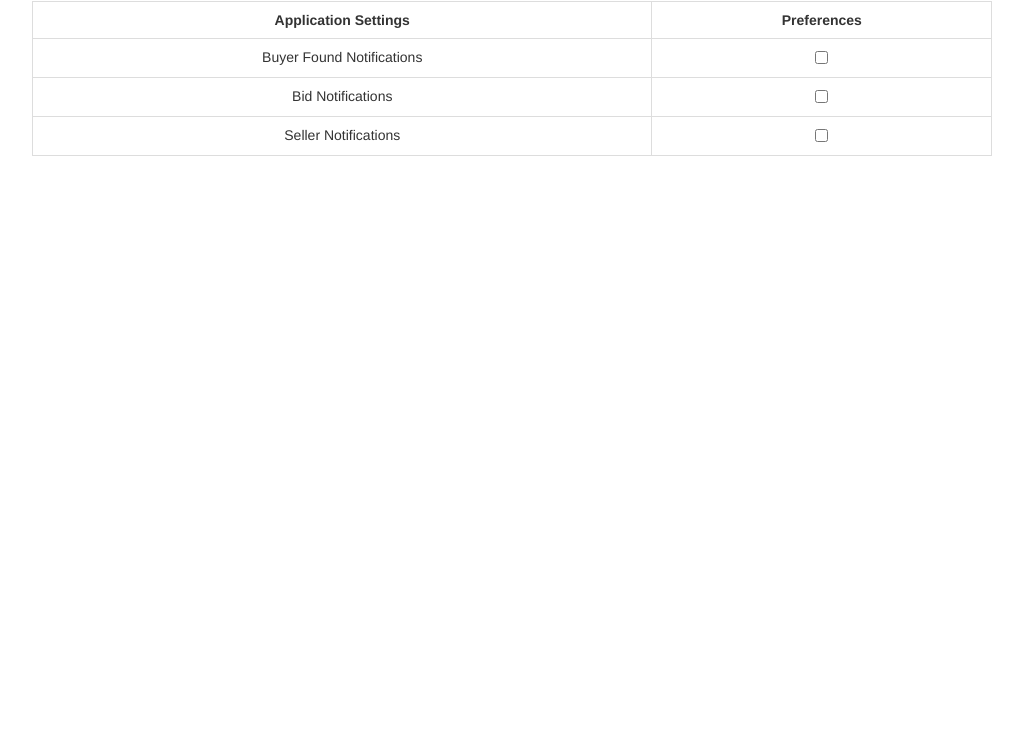
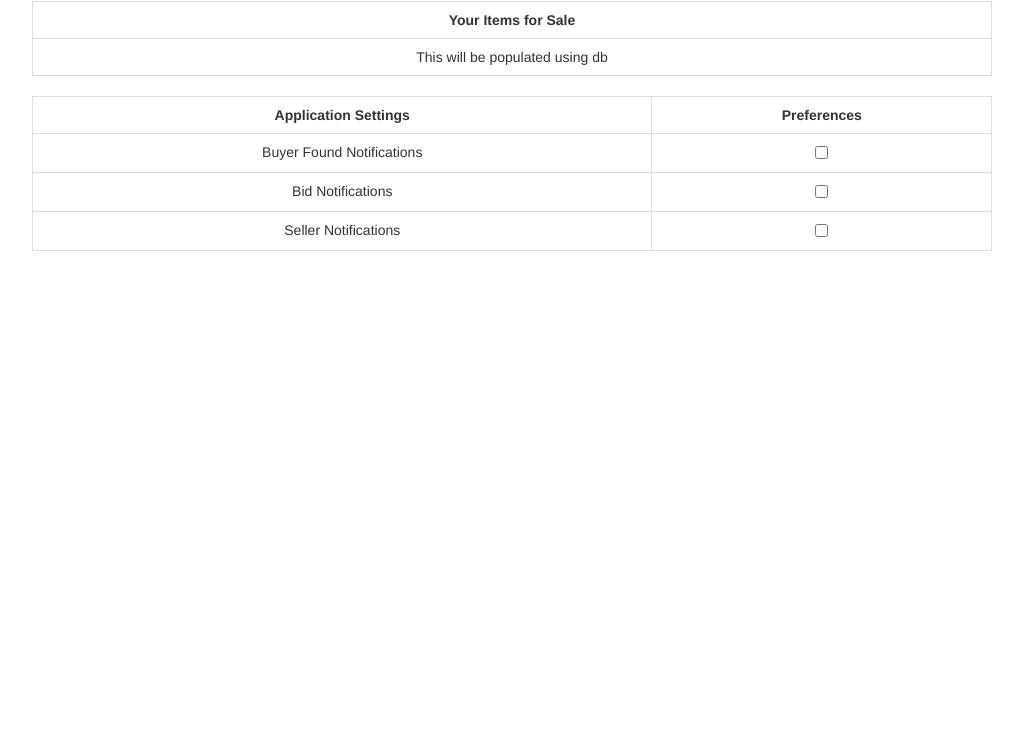
Before and after one commit to greenjm/NewSharepoint, a website: page views/user.html in a window 1280 px wide. Shown: the part 69-800 px from the top of the page, without its empty margins (128-1151 px from the left). Drawn offline with nearby package versions, Linux system fonts and the light colour scheme; files that its build step writes are made by us from their sources; files whose address does not match are found by name.

Commit message:
Added Banner

```diff
--- a/views/user.html
+++ b/views/user.html
@@ -8,6 +8,8 @@
 		<script type="text/javascript" src="http://ajax.googleapis.com/ajax/libs/jquery/2.0.3/jquery.min.js"></script>
 		<script type="text/javascript" src="./scripts/index.js"></script>
 		<link rel="stylesheet" href="https://maxcdn.bootstrapcdn.com/bootstrap/3.3.6/css/bootstrap.min.css" integrity="sha384-1q8mTJOASx8j1Au+a5WDVnPi2lkFfwwEAa8hDDdjZlpLegxhjVME1fgjWPGmkzs7" crossorigin="anonymous">
+		<script type="text/javascript" src="http://ajax.googleapis.com/ajax/libs/jquery/2.0.3/jquery.min.js"></script>
+<script type="text/javascript" src="./scripts/header.js"></script>
 	</head>
 	<style>
 table, th, td {
@@ -20,11 +22,22 @@ th, td {
 }
 </style>
 	<body>
+		<div id="header"></div>
 		<div id="Title">
 			<h1>Fake User (Will be Logged in User)</h1>
 		</div>
 
 		<form action="demo_form.asp" method="get">
+
+		<table style="width:75%" align="center" class="table table-bordered">
+  		<tr>
+    		<th>Your Items for Sale</th>
+  		</tr>
+  		<tr>
+    		<td>This will be populated using db</td>
+  		</tr>
+		</table>
+
   		<table style="width:75%" align="center" class="table table-bordered">
   		<tr>
     		<th>Application Settings</th>
```
